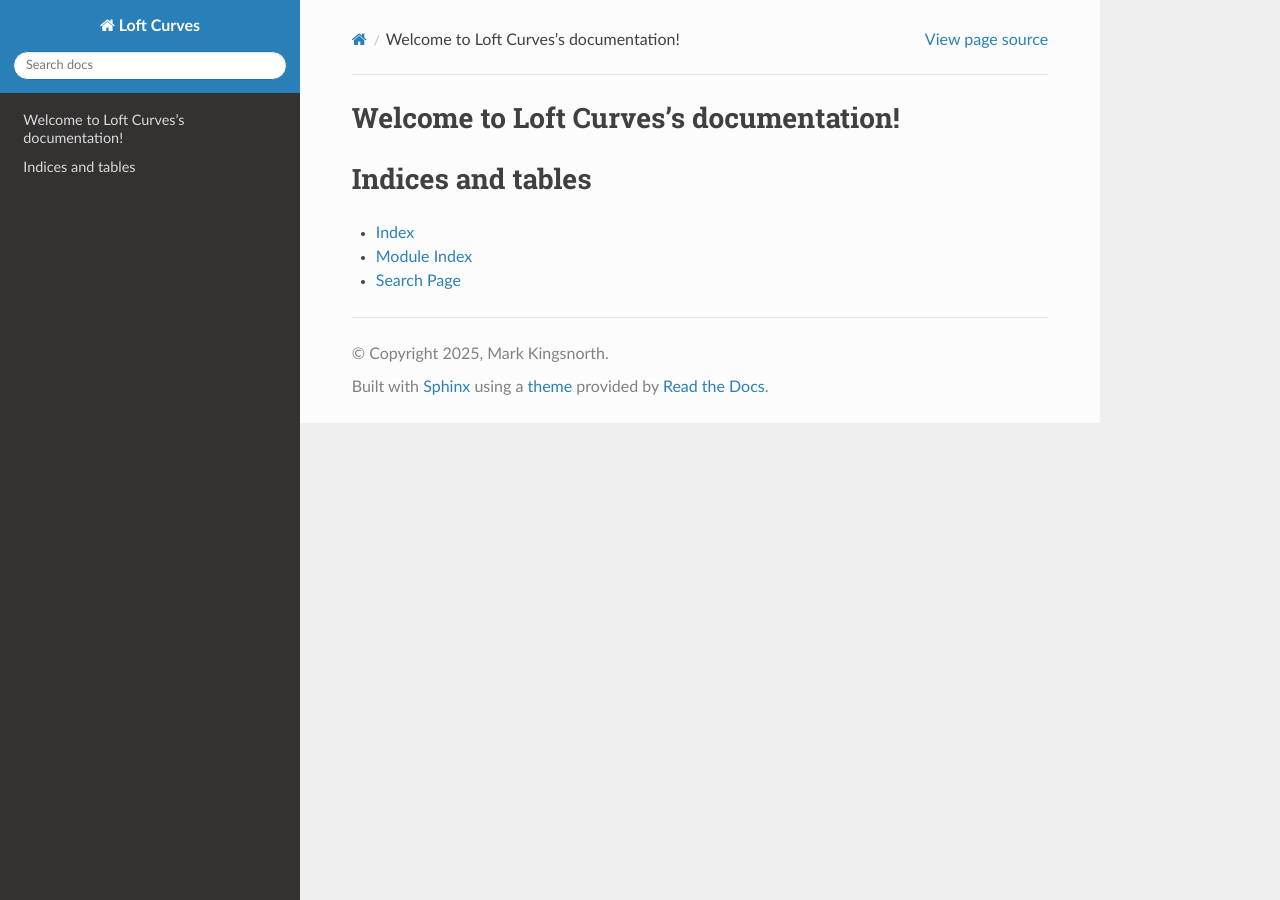
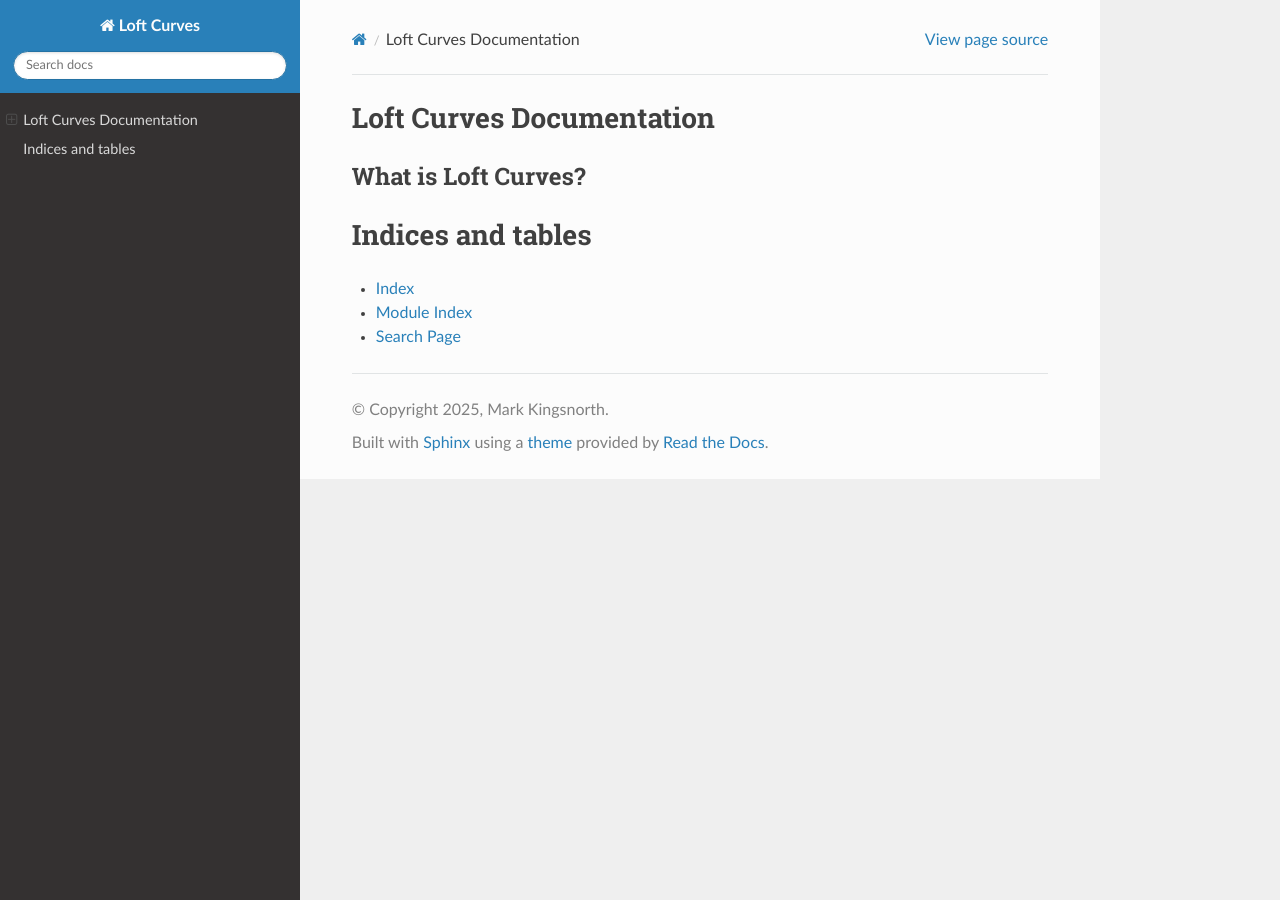
Before and after one commit to mkingsnorth/loft_curves_docs, a Sphinx documentation site: the page built from docs/index.rst, in a window 1280 px wide. Built offline with Sphinx 7.4.7 and the Read the Docs theme 3.1.0, drawn with Linux system fonts in a browser that asks for light colours.

Commit message:
Title chan

```diff
--- a/docs/index.rst
+++ b/docs/index.rst
@@ -3,8 +3,12 @@
    You can adapt this file completely to your liking, but it should at least
    contain the root `toctree` directive.
 
-Welcome to Loft Curves's documentation!
+Loft Curves Documentation
 =======================================
+
+---------------------------------
+What is Loft Curves?
+---------------------------------
 
 .. toctree::
    :maxdepth: 2
```
